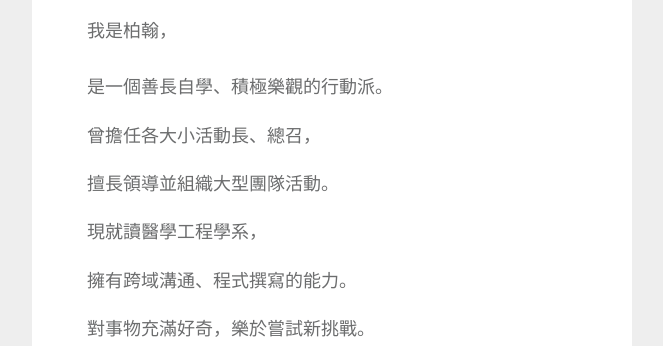
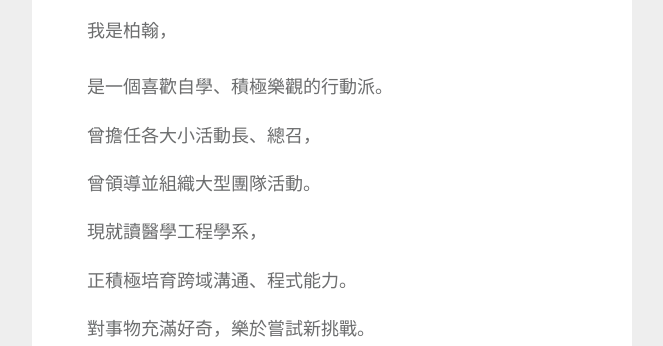
Before and after one commit to TomLu313141/TomLu313141.github.io, a plain HTML site: page index.html in a window 1280 px wide. Shown: the part 1040-1386 px from the top of the page, without its empty margins (308-971 px from the left). Drawn offline with nearby package versions, Linux system fonts and the light colour scheme.

Commit message:
Update index.html

```diff
--- a/index.html
+++ b/index.html
@@ -48,19 +48,19 @@ https://templatemo.com/tm-533-verticard
             我是柏翰，
           </p>
           <p>
-            是一個善長自學、積極樂觀的行動派。
+            是一個喜歡自學、積極樂觀的行動派。
           </p>
           <p>
             曾擔任各大小活動長、總召，
           </p>
           <p>
-            擅長領導並組織大型團隊活動。
+            曾領導並組織大型團隊活動。
           </p>
           <p>
             現就讀醫學工程學系，
           </p>
           <p>
-            擁有跨域溝通、程式撰寫的能力。
+            正積極培育跨域溝通、程式能力。
           </p>
           <p>
             對事物充滿好奇，樂於嘗試新挑戰。
```
